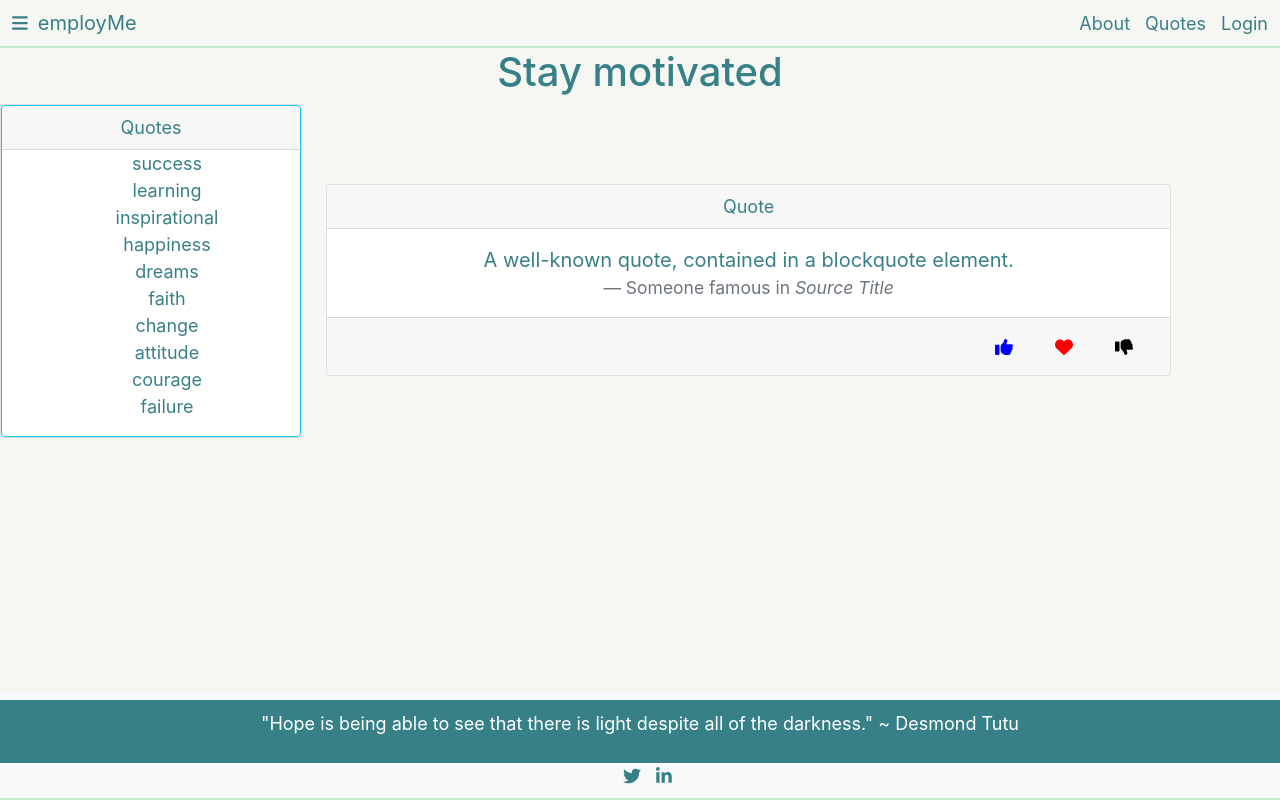
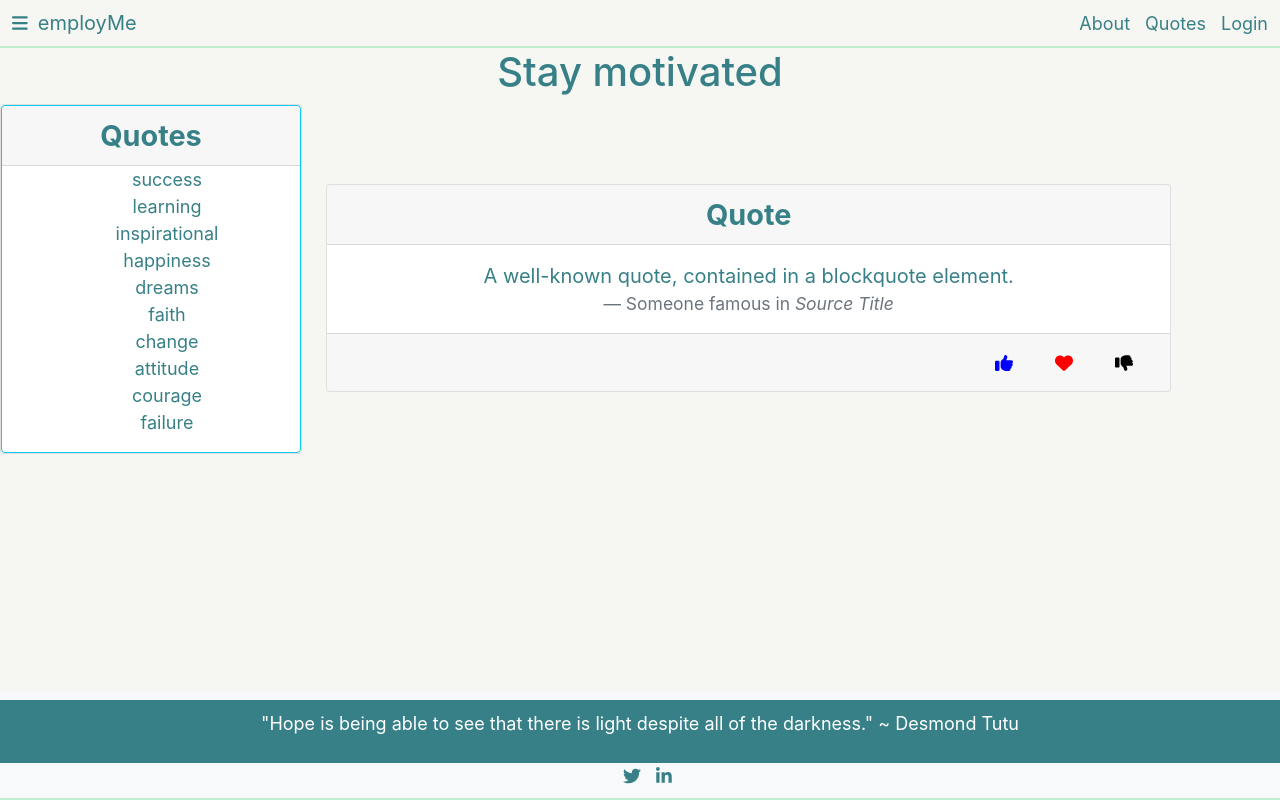
Before and after one commit to NicolasMufamadi/employMe, a React (Create React App) app in the folder front-end/: page /quotes in a window 1280 px wide. Built offline with nearby package versions, Linux system fonts and the light colour scheme; no server answers.

Commit message:
added card header style

```diff
--- a/front-end/src/components/quotes/quotes.css
+++ b/front-end/src/components/quotes/quotes.css
@@ -8,3 +8,8 @@
    background-color: #C2EDCE;
    color: #fff;
 }
+
+.card-header{
+  font-size: 1.8rem;
+  font-weight: bolder;
+}
```
